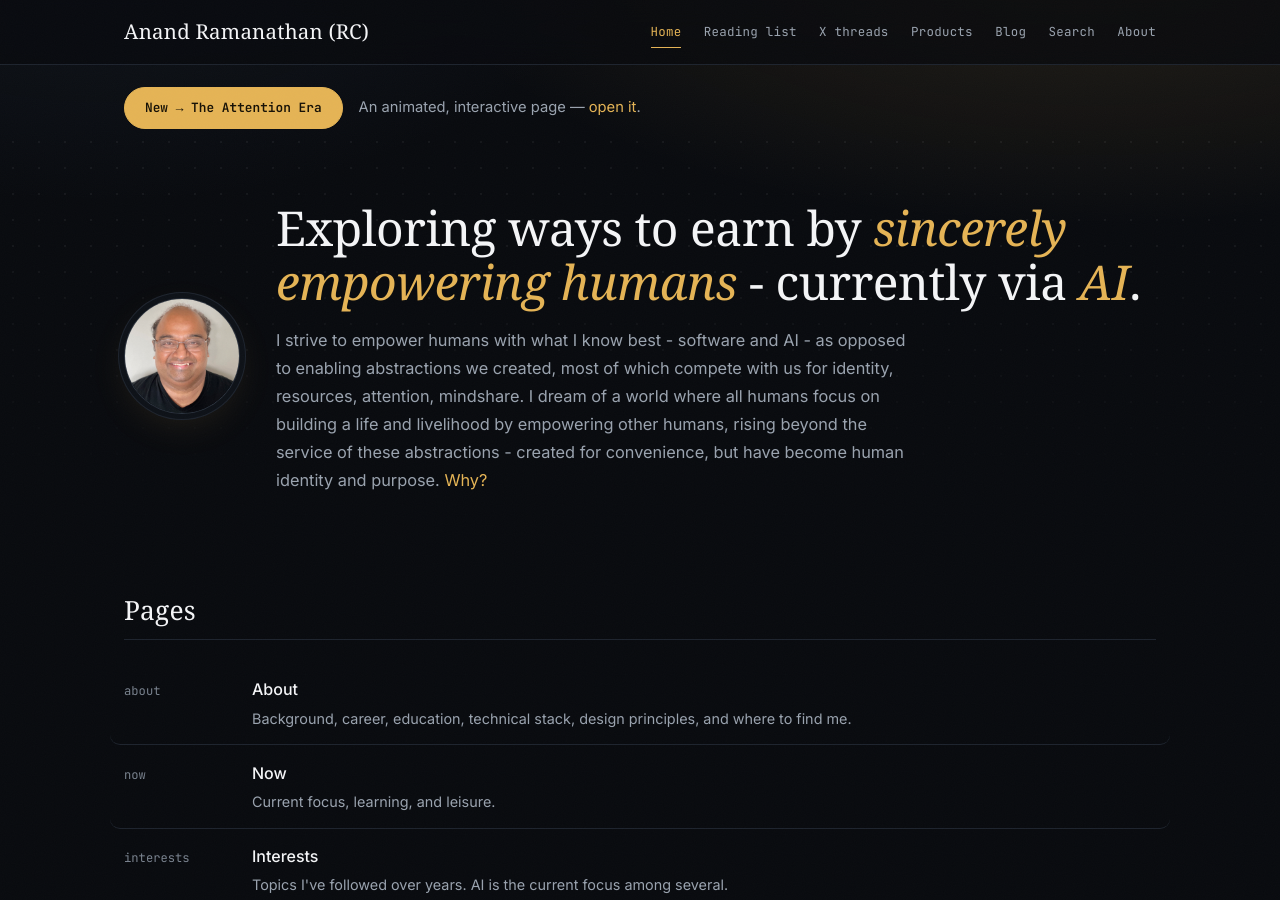
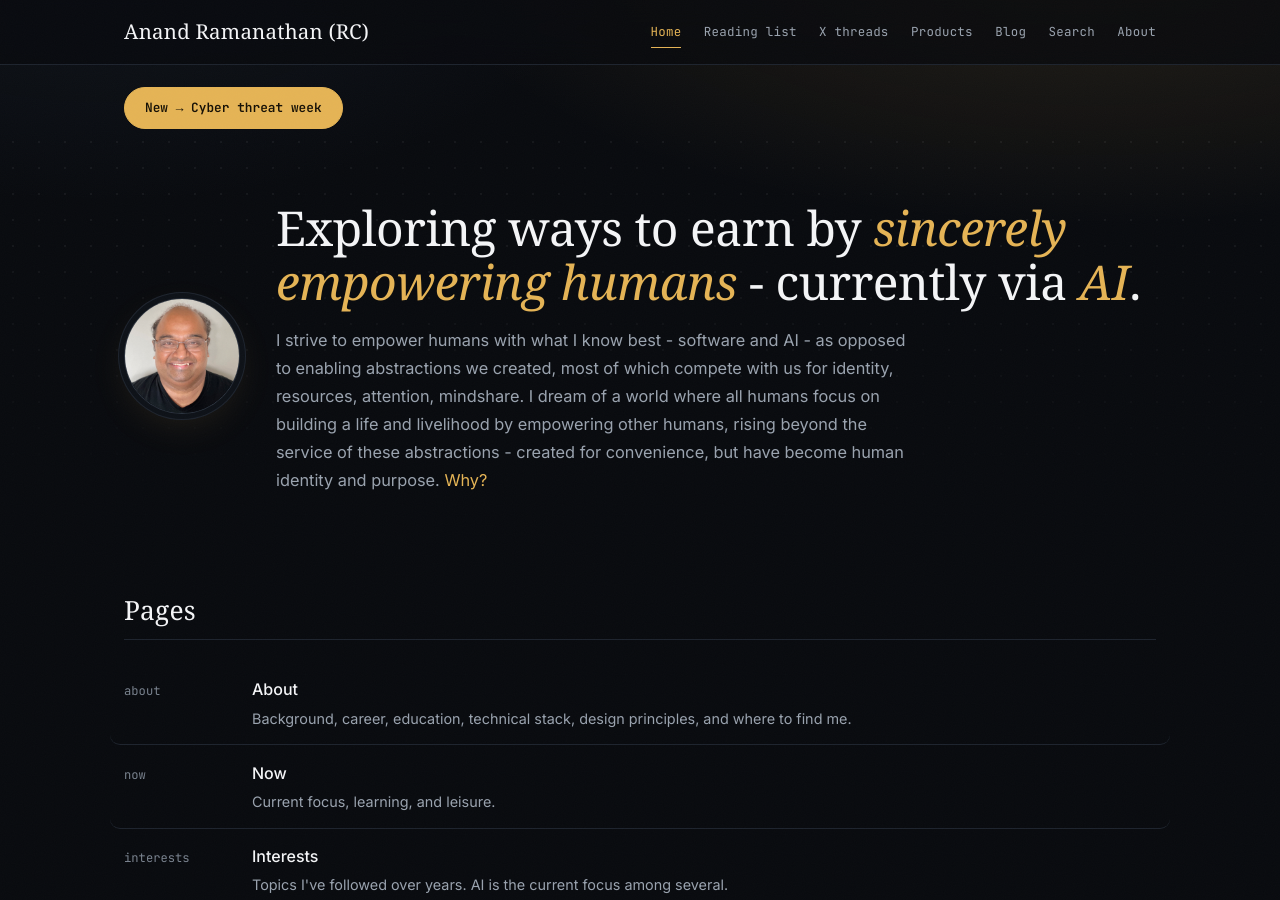
Before and after one commit to rcanand/rcanand.github.io, a Jekyll site: the page built from index.html, in a window 1280 px wide and 900 px high. Built offline with Jekyll 4.4.1, drawn with Linux system fonts in a browser that asks for light colours; some web fonts are replaced.

Commit message:
Added toast for cyber threat week

```diff
--- a/index.html
+++ b/index.html
@@ -14,12 +14,8 @@ permalink: /
             padding: 1.35rem 0 0;
         "
     >
-        <a href="/dynamic/the-attention-era/" class="btn btn-fill"
-            >New &rarr; The Attention Era</a
-        >
-        <span class="hero-sub" style="font-size: 0.92rem"
-            >An animated, interactive page &mdash;
-            <a href="/dynamic/the-attention-era/">open it</a>.</span
+        <a href="/dynamic/cyber-threat-week-2026-10-22/" class="btn btn-fill"
+            >New &rarr; Cyber threat week</a
         >
     </div>
 </div>
```
